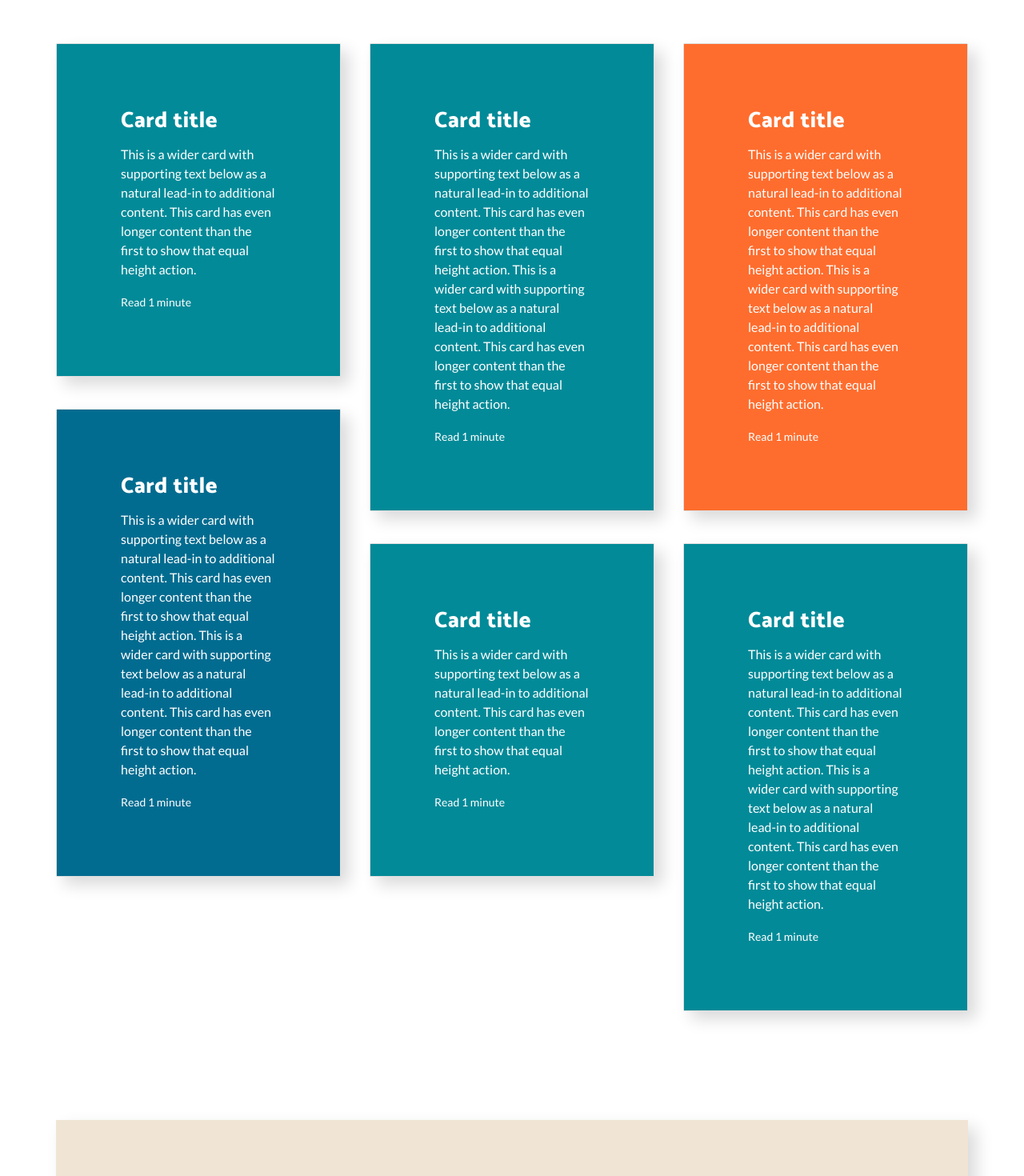
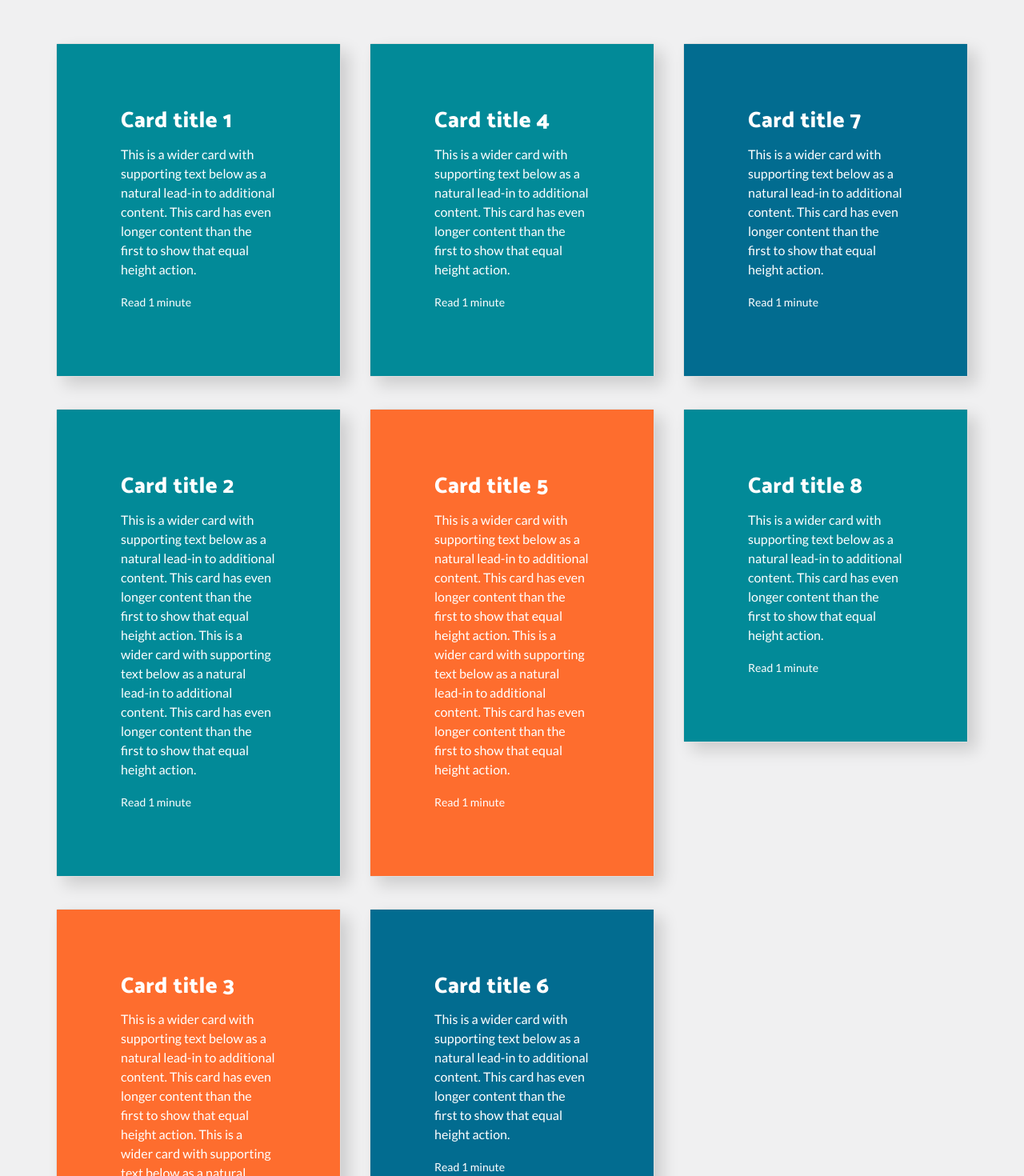
Before and after one commit to popphurita/animated-portfolio, a React (Create React App) app in the folder animated-portfolio/: page / in a window 1280 px wide. Shown: the part 800-2270 px from the top of the page at 80% size. Built offline with nearby package versions, Linux system fonts and the light colour scheme.

Commit message:
Added AOS for fade in transition

```diff
--- a/animated-portfolio/src/Bio.js
+++ b/animated-portfolio/src/Bio.js
@@ -9,7 +9,7 @@ import 'bootstrap/dist/css/bootstrap.min.css';
 function Bio() {
   return (
     <Row className="Bio">
-      <Col className="horizontal-container">
+      <Col className="horizontal-container" data-aos='fade-up-highest'>
         <div className="cream">
           <a href="/">
             <div className="content-container">
--- a/animated-portfolio/src/Hero.js
+++ b/animated-portfolio/src/Hero.js
@@ -4,13 +4,24 @@ import './structural-styles.css';
 import Row from 'react-bootstrap/Row';
 import Col from 'react-bootstrap/Col';
 
+import AOS from 'aos';
+import 'aos/dist/aos.css';
+import './custom-aos.css';
+
 import 'bootstrap/dist/css/bootstrap.min.css';
 
 function Hero() {
+
+  React.useEffect(() => {
+    AOS.init({
+      duration : 2000
+    })
+  },[])
+
   return (
     <>
       <Row className="hero">
-        <Col className="horizontal-container">
+        <Col className="horizontal-container" data-aos='fade-up-highest'>
           <h1 className="invisible">Phurita Letheren's portfolio</h1>
           <div className="cream">
             <a href="/">
@@ -24,7 +35,7 @@ function Hero() {
         </Col>
       </Row>
       <Row>
-        <Col className="horizontal-container">
+        <Col className="horizontal-container" data-aos='fade-up-medium'>
           <a href="/">
             <div className="half-left green">
               <div className="content-container">
@@ -34,7 +45,7 @@ function Hero() {
             </div>
           </a>
         </Col>
-        <Col className="horizontal-container">
+        <Col className="horizontal-container" data-aos='fade-up'>
           <a href="/">
             <div className="half-right blue">
               <div className="content-container">
--- a/animated-portfolio/src/WorkDeck.css
+++ b/animated-portfolio/src/WorkDeck.css
@@ -2,9 +2,25 @@
   padding: 6rem 0;
 }
 
+@keyframes fadeIn {
+  0% {
+    opacity: 0%;
+    margin-top: 100%;
+  }
+  100% {
+    opacity: 100%;
+    margin-top: 0;
+  }
+}
+
 .work-card {
-  border-radius: 2px;
+  border-radius: .2em;
   box-shadow: 10px 10px 20px rgba(0, 0, 0, 0.15);
+}
+
+.fade-in{
+  animation-duration: 3s;
+  animation-name: fadeIn;
 }
 
 .work-card a {
--- a/animated-portfolio/src/WorkDeck.js
+++ b/animated-portfolio/src/WorkDeck.js
@@ -4,6 +4,10 @@ import './structural-styles.css';
 import Row from 'react-bootstrap/Row';
 import CardColumns from 'react-bootstrap/CardColumns';
 import Card from 'react-bootstrap/Card';
+
+import AOS from 'aos';
+import 'aos/dist/aos.css';
+import './custom-aos.css';
 
 import 'bootstrap/dist/css/bootstrap.min.css';
 
@@ -27,13 +31,19 @@ function WorkDeck() {
   },
   [])
 
+  React.useEffect(() => {
+    AOS.init({
+      duration : 2000
+    })
+  },[])
+
   return (
       <Row className="workdeck-container">
         <CardColumns>
-          <Card className="work-card">
+          <Card className="work-card" data-aos='fade-up-highest'>
             <a href="/">
               <Card.Body className={getRandomColorClassName()}>
-                <Card.Title><h3>Card title</h3></Card.Title>
+                <Card.Title><h3>Card title 1</h3></Card.Title>
                 <Card.Text>
                   This is a wider card with supporting text below as a natural lead-in to
                   additional content. This card has even longer content than the first to
@@ -45,10 +55,10 @@ function WorkDeck() {
               </Card.Body>
             </a>
           </Card>
-          <Card className="work-card">
+          <Card className="work-card" data-aos='fade-up-highest'>
             <a href="/">
               <Card.Body className={getRandomColorClassName()}>
-                <Card.Title><h3>Card title</h3></Card.Title>
+                <Card.Title><h3>Card title 2</h3></Card.Title>
                 <Card.Text>
                   This is a wider card with supporting text below as a natural lead-in to
                   additional content. This card has even longer content than the first to
@@ -62,10 +72,10 @@ function WorkDeck() {
               </Card.Body>
             </a>
           </Card>
-          <Card className="work-card">
+          <Card className="work-card" data-aos='fade-up-highest'>
             <a href="/">
               <Card.Body className={getRandomColorClassName()}>
-                <Card.Title><h3>Card title</h3></Card.Title>
+                <Card.Title><h3>Card title 3</h3></Card.Title>
                 <Card.Text>
                   This is a wider card with supporting text below as a natural lead-in to
                   additional content. This card has even longer content than the first to
@@ -79,10 +89,10 @@ function WorkDeck() {
               </Card.Body>
             </a>
           </Card>
-          <Card className="work-card">
+          <Card className="work-card" data-aos='fade-up-medium'>
             <a href="/">
               <Card.Body className={getRandomColorClassName()}>
-                <Card.Title><h3>Card title</h3></Card.Title>
+                <Card.Title><h3>Card title 4</h3></Card.Title>
                 <Card.Text>
                   This is a wider card with supporting text below as a natural lead-in to
                   additional content. This card has even longer content than the first to
@@ -94,10 +104,10 @@ function WorkDeck() {
               </Card.Body>
             </a>
           </Card>
-          <Card className="work-card">
+          <Card className="work-card" data-aos='fade-up-medium'>
             <a href="/">
               <Card.Body className={getRandomColorClassName()}>
-                <Card.Title><h3>Card title</h3></Card.Title>
+                <Card.Title><h3>Card title 5</h3></Card.Title>
                 <Card.Text>
                   This is a wider card with supporting text below as a natural lead-in to
                   additional content. This card has even longer content than the first to
@@ -111,14 +121,42 @@ function WorkDeck() {
               </Card.Body>
             </a>
           </Card>
-          <Card className="work-card">
+          <Card className="work-card" data-aos='fade-up-medium'>
             <a href="/">
               <Card.Body className={getRandomColorClassName()}>
-                <Card.Title><h3>Card title</h3></Card.Title>
+                <Card.Title><h3>Card title 6</h3></Card.Title>
                 <Card.Text>
                   This is a wider card with supporting text below as a natural lead-in to
                   additional content. This card has even longer content than the first to
-                  show that equal height action. This is a wider card with supporting text below as a natural lead-in to
+                  show that equal height action.
+                </Card.Text>
+                <Card.Text>
+                  <small className="text-muted">Read 1 minute</small>
+                </Card.Text>
+              </Card.Body>
+            </a>
+          </Card>
+          <Card className="work-card" data-aos='fade-up'>
+            <a href="/">
+              <Card.Body className={getRandomColorClassName()}>
+                <Card.Title><h3>Card title 7</h3></Card.Title>
+                <Card.Text>
+                  This is a wider card with supporting text below as a natural lead-in to
+                  additional content. This card has even longer content than the first to
+                  show that equal height action.
+                </Card.Text>
+                <Card.Text>
+                  <small className="text-muted">Read 1 minute</small>
+                </Card.Text>
+              </Card.Body>
+            </a>
+          </Card>
+          <Card className="work-card" data-aos='fade-up'>
+            <a href="/">
+              <Card.Body className={getRandomColorClassName()}>
+                <Card.Title><h3>Card title 8</h3></Card.Title>
+                <Card.Text>
+                  This is a wider card with supporting text below as a natural lead-in to
                   additional content. This card has even longer content than the first to
                   show that equal height action.
                 </Card.Text>
--- /dev/null
+++ b/animated-portfolio/src/custom-aos.css
@@ -0,0 +1,29 @@
+/*=============
+fade-up-highest
+=============*/
+
+[data-aos="fade-up-highest"] {
+  opacity: 0;
+  transition-property: transform, opacity;
+  transform: translateY(35px);
+}
+
+[data-aos="fade-up-highest"].aos-animate {
+  opacity: 1;
+  transform: translateY(0);
+}
+
+/*=============
+fade-up-medium
+=============*/
+
+[data-aos="fade-up-medium"] {
+  opacity: 0;
+  transition-property: transform, opacity;
+  transform: translateY(65px);
+}
+
+[data-aos="fade-up-medium"].aos-animate {
+  opacity: 1;
+  transform: translateY(0);
+}
--- a/animated-portfolio/src/structural-styles.css
+++ b/animated-portfolio/src/structural-styles.css
@@ -38,9 +38,15 @@ p {
   --port-green: #028A98;
   --port-blue: #026C90;
   --port-orange: #FE6D2E;
+  --port-background: #f0f0f1;
+  --port-brown: #757171;
 }
 
 .cream h2,
 .cream p {
-  color: #757171;
+  color: var(--port-brown);
 }
+
+body {
+  background-color: var(--port-background) !important;
+}
```
